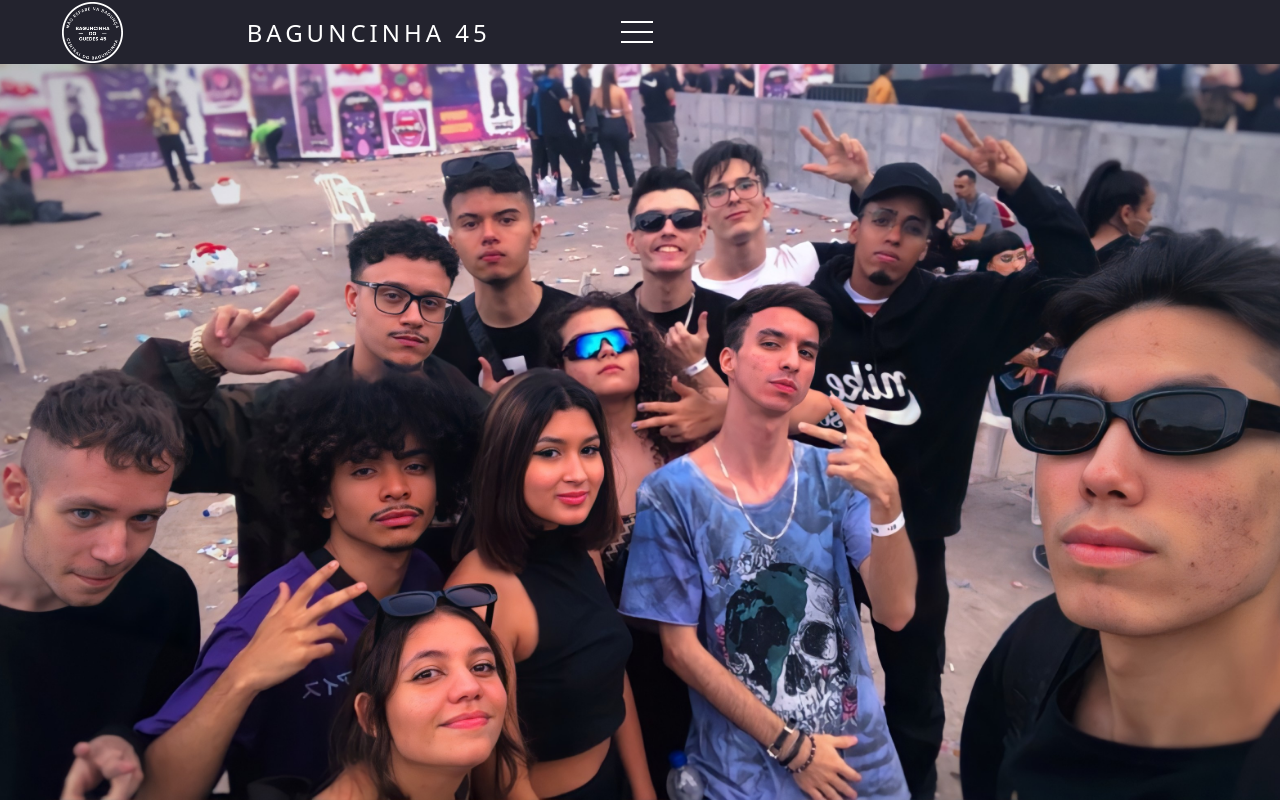
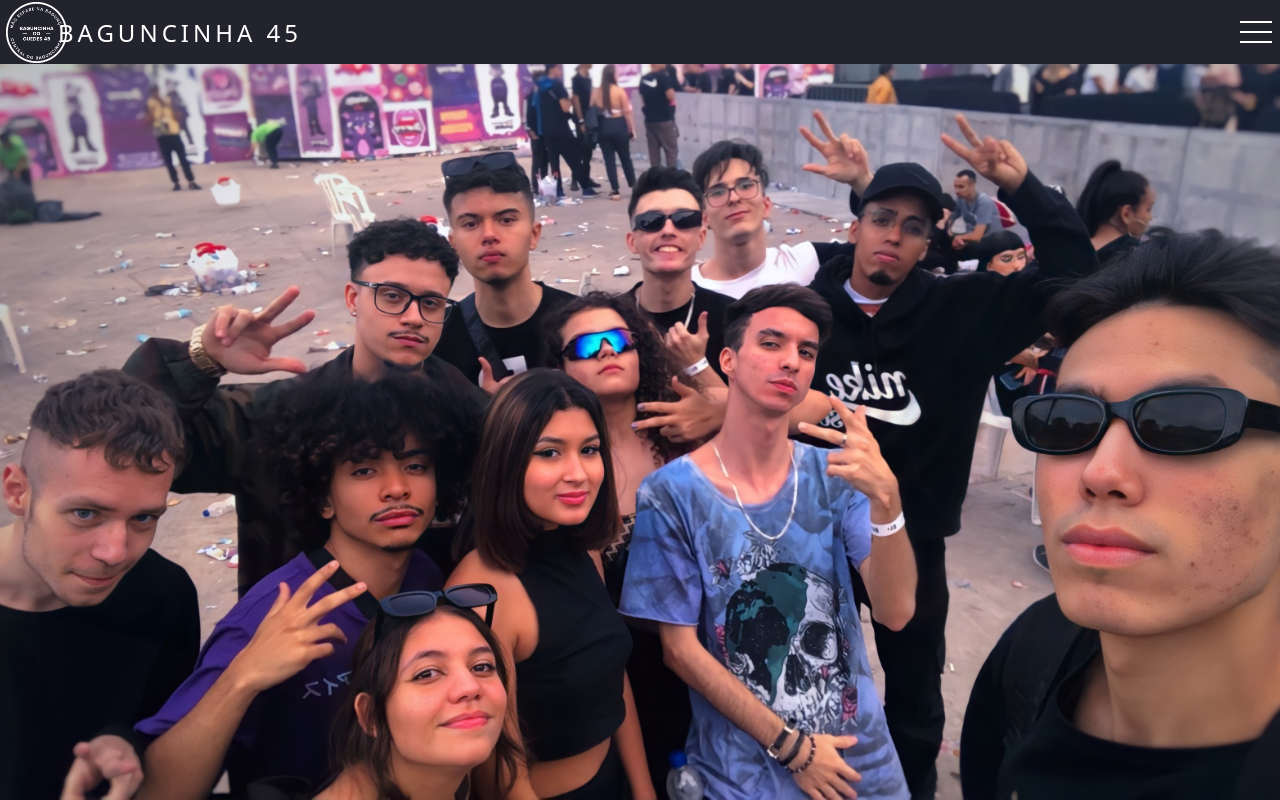
Before and after one commit to Valenart/Site-do-baguncinha, a plain HTML site: page index.html in a window 1280 px wide. Drawn offline with Linux system fonts and the light colour scheme.

Commit message:
baguncinha site 2.0

```diff
--- a/index.html
+++ b/index.html
@@ -12,7 +12,7 @@
 <body>
     <header>
         <nav>
-            <img src="Lontra.png" alt="Logo baguncinha" width="63" height="63">
+            <img class="logobaguncinha" src="Lontra.png" alt="Logo baguncinha" width="63" height="63">
             <a class="logo" href="/">Baguncinha 45</a>
 
         <div class="mobile-menu">
--- a/style.css
+++ b/style.css
@@ -13,9 +13,13 @@ a:hover {
 }
 
 .logo {
+    position: relative;
+    right: 220px;
     font-size: 24px;
     text-transform: uppercase;
     letter-spacing: 4px;
+    margin-left: 50px;
+
 }
 
 nav {
@@ -46,10 +50,12 @@ main {
 }
 
 .mobile-menu div {
- width: 32px;
- height: 2px;
- background: #fff;
- margin: 8px;
+    position: relative;
+    left: 600px;
+    width: 32px;
+    height: 2px;
+    background: #fff;
+    margin: 8px;
 }
 
 .mobile-menu {
@@ -88,3 +94,10 @@ main {
     transform: translate(0);
 
 }
+
+.logobaguncinha {
+    position: relative;
+    right: 50px;
+
+
+}
```
